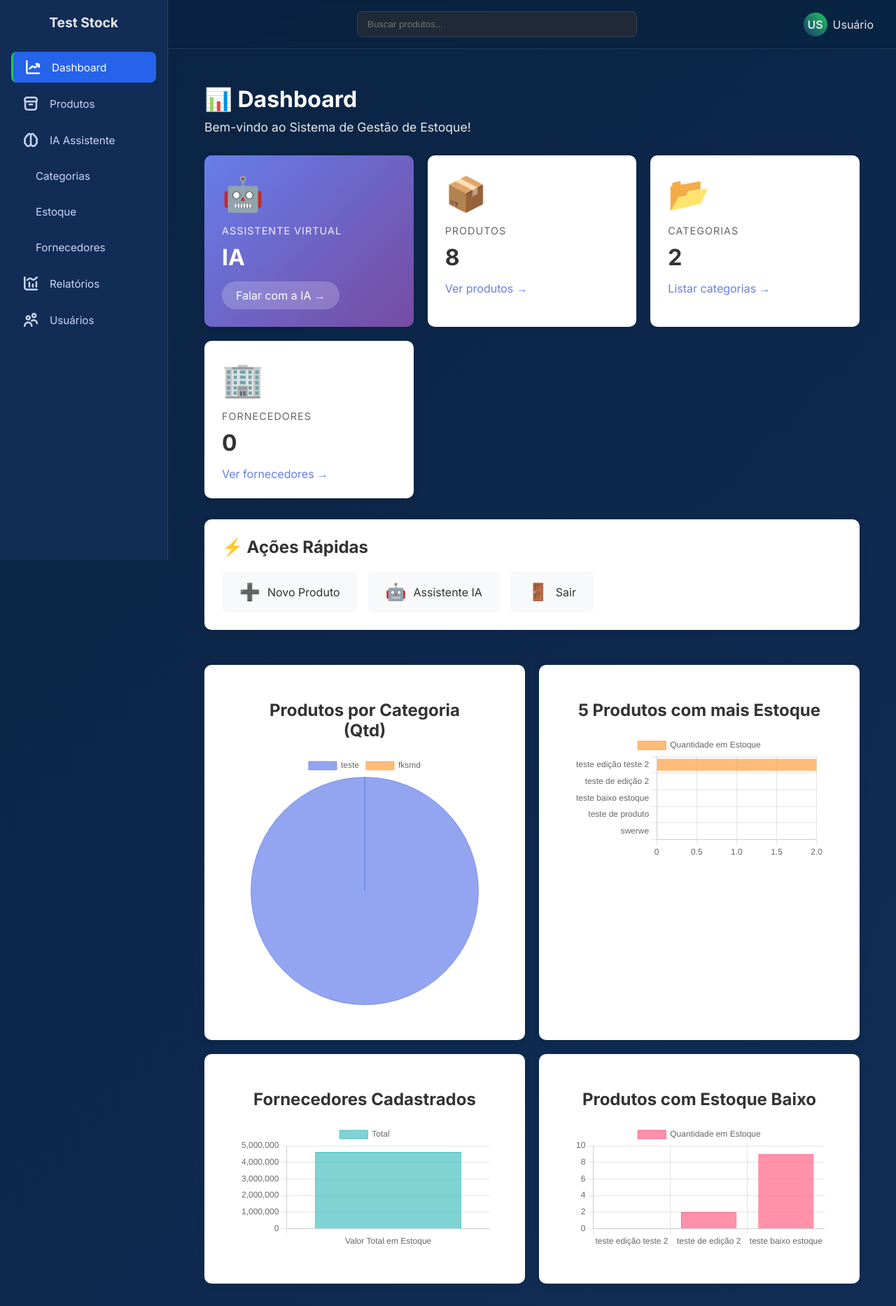
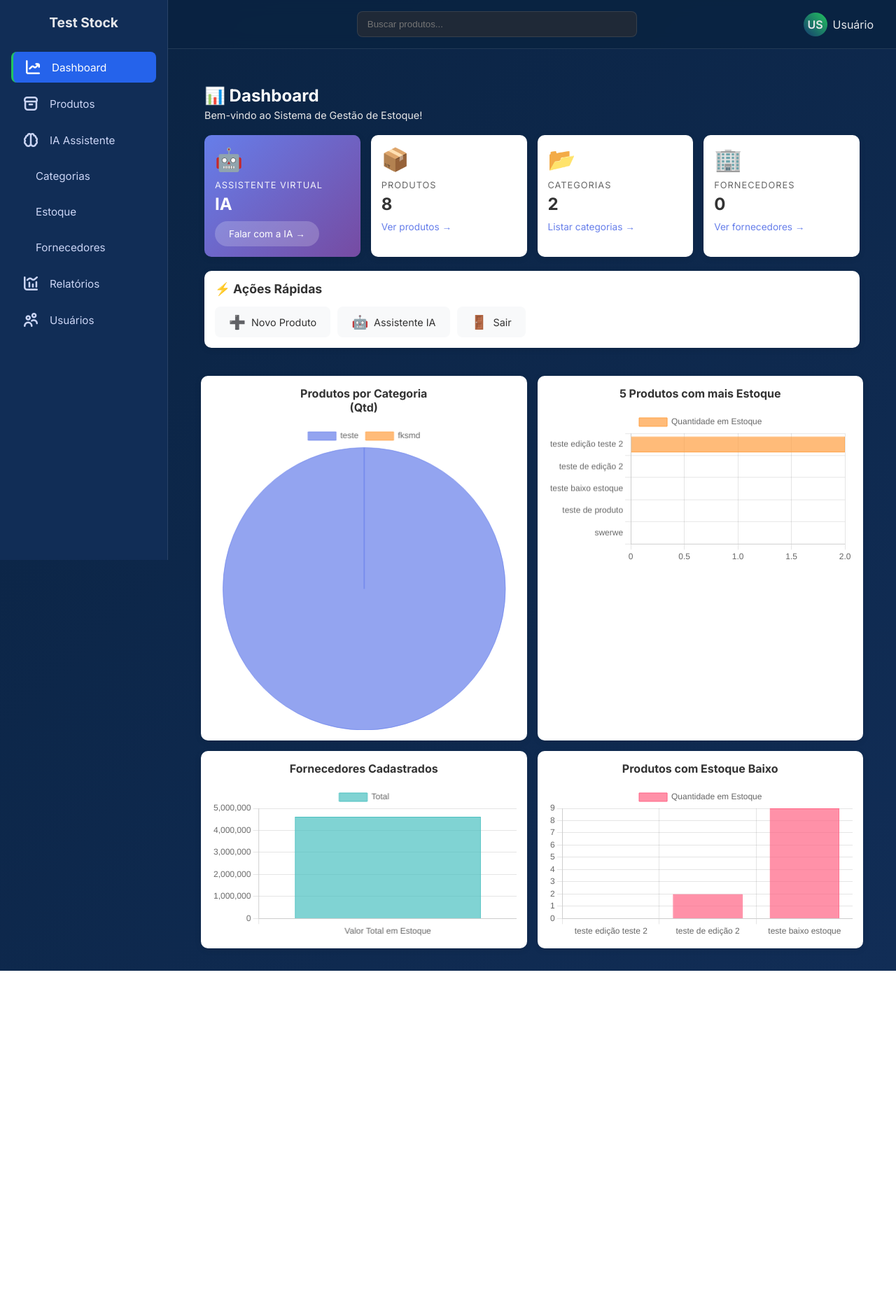
Before and after one commit to JeffersomSchissler/django_Estoque, a Django app: page /dashboard/ in a window 1280 px wide. Shown: the whole page at 70% size. After the commit the page ends 1387 px from the top, so only its background shows below. Run offline with Django 5.2, Linux system fonts and the light colour scheme; a user stored in the database is signed in; data comes from the database, SQL or seed files in the repository; both versions use the stored data as it was after the commit; data that the repository does not hold is empty; some libraries are stand-ins or nearby versions.

Commit message:
ajuste de tamanho do layout do dashboard

```diff
--- a/core/templates/carrega_produtos.html
+++ b/core/templates/carrega_produtos.html
@@ -42,7 +42,8 @@
                     <a href="{% url 'editar_produto' prod.id %}" class="btn-action btn-edit" title="Editar">
                         ✏️
                     </a>
-                <a href="#" class="btn-action btn-delete" title="Excluir" onclick="return confirm('Tem certeza que deseja excluir o produto {{ prod.name }}?')">
+                    <a href="#" class="btn-action btn-delete" title="Excluir"
+                        onclick="return confirm('Tem certeza que deseja excluir o produto {{ prod.name }}?')">
                         🗑️
                     </a>
                 </td>
--- a/core/templates/dashboard.html
+++ b/core/templates/dashboard.html
@@ -9,30 +9,31 @@
     }
 
     .dashboard-header {
-        margin-bottom: 30px;
+        margin-bottom: 20px;
     }
 
     .dashboard-header h1 {
         color: #ffffff;
-        margin-bottom: 10px;
+        margin-bottom: 5px;
+        font-size: 1.5rem;
     }
 
     .welcome-message {
         color: #e8e8e8;
-        font-size: 1.1rem;
+        font-size: 0.9rem;
     }
 
     .cards-container {
         display: grid;
-        grid-template-columns: repeat(auto-fit, minmax(250px, 1fr));
-        gap: 20px;
-        margin-bottom: 30px;
+        grid-template-columns: repeat(auto-fit, minmax(200px, 1fr));
+        gap: 15px;
+        margin-bottom: 20px;
     }
 
     .card {
         background: white;
         border-radius: 10px;
-        padding: 25px;
+        padding: 15px;
         box-shadow: 0 2px 10px rgba(0,0,0,0.1);
         transition: transform 0.3s;
     }
@@ -42,30 +43,31 @@
     }
 
     .card-icon {
-        font-size: 3rem;
-        margin-bottom: 15px;
+        font-size: 2rem;
+        margin-bottom: 10px;
     }
 
     .card-title {
         color: #666;
-        font-size: 0.9rem;
+        font-size: 0.8rem;
         text-transform: uppercase;
         letter-spacing: 1px;
-        margin-bottom: 10px;
+        margin-bottom: 5px;
     }
 
     .card-value {
-        font-size: 2rem;
+        font-size: 1.5rem;
         font-weight: bold;
         color: #333;
     }
 
     .card-link {
         display: inline-block;
-        margin-top: 15px;
+        margin-top: 10px;
         color: #667eea;
         text-decoration: none;
         font-weight: 500;
+        font-size: 0.85rem;
     }
 
     .card-link:hover {
@@ -101,31 +103,33 @@
     .quick-actions {
         background: white;
         border-radius: 10px;
-        padding: 25px;
+        padding: 15px;
         box-shadow: 0 2px 10px rgba(0,0,0,0.1);
+        margin-top: 20px;
     }
 
     .quick-actions h2 {
         color: #333;
-        margin-bottom: 20px;
+        margin-bottom: 15px;
+        font-size: 1.1rem;
     }
 
     .action-buttons {
         display: flex;
         flex-wrap: wrap;
-        gap: 15px;
+        gap: 10px;
     }
 
     .action-btn {
         display: inline-flex;
         align-items: center;
-        gap: 10px;
-        padding: 15px 25px;
+        gap: 8px;
+        padding: 10px 20px;
         background: #f8f9fa;
         border: none;
         border-radius: 8px;
         cursor: pointer;
-        font-size: 1rem;
+        font-size: 0.9rem;
         color: #333;
         text-decoration: none;
         transition: all 0.3s;
@@ -138,29 +142,30 @@
     }
 
     .action-btn span {
-        font-size: 1.5rem;
+        font-size: 1.2rem;
     }
 
     .charts-grid {
         display: grid;
-            grid-template-columns: repeat(auto-fit, minmax(380px, 1fr));
-            gap: 20px;
-            margin-top: 30px;
-            margin-left:20px ;
-            margin-right:20px ;
+        grid-template-columns: repeat(auto-fit, minmax(320px, 1fr));
+        gap: 15px;
+        margin-top: 20px;
+        margin-left: 15px;
+        margin-right: 15px;
     }
 
     .chart-container {
         background: white;
         border-radius: 10px;
-            padding: 50px;
+        padding: 15px;
         box-shadow: 0 2px 10px rgba(0,0,0,0.1);
     }
 
     .chart-container h2 {
         color: #333;
-            margin-bottom: 20px;
+        margin-bottom: 15px;
         text-align: center;
+        font-size: 1rem;
     }
 </style>
 {% endblock %}
```
Also changed, not shown: db.sqlite3. Lines whose indentation alone changed are shown as unchanged.
